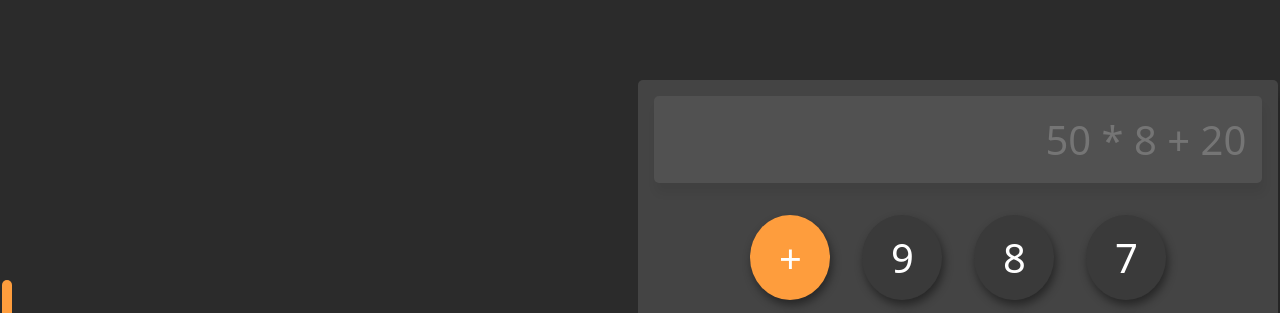
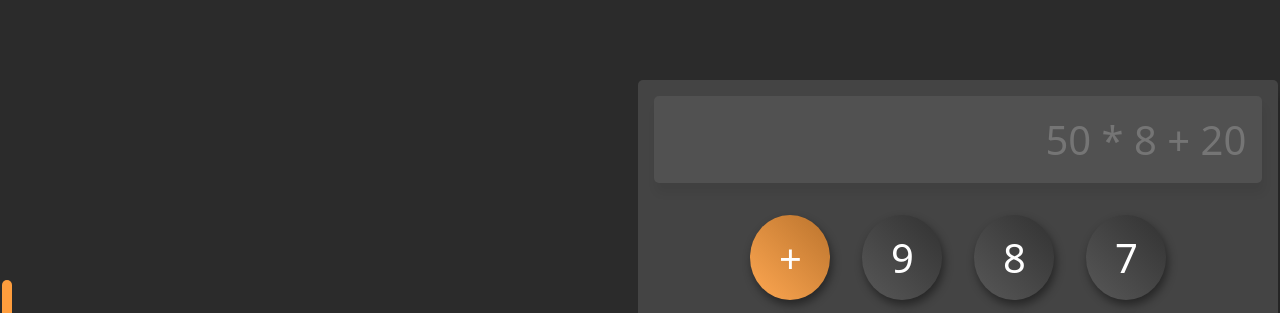
Before and after one commit to Ericlkm/Calculator, a plain HTML site: page index.html in a window 1280 px wide. Shown: the top 313 px of the page. Drawn offline with Linux system fonts and the light colour scheme.

Commit message:
made buttons pop

```diff
--- a/style.css
+++ b/style.css
@@ -77,7 +77,12 @@
   place-self: center;
 }
 .btn {
-  background-color: #00000027;
+  /* background-color: #00000027; */
+  background: linear-gradient(
+    45deg,
+    rgba(255, 255, 255, 0.105),
+    rgba(0, 0, 0, 0.266)
+  );
   box-shadow: 2px 5px 10px rgba(0, 0, 0, 0.456);
   border-radius: 50%;
   color: white;
```
